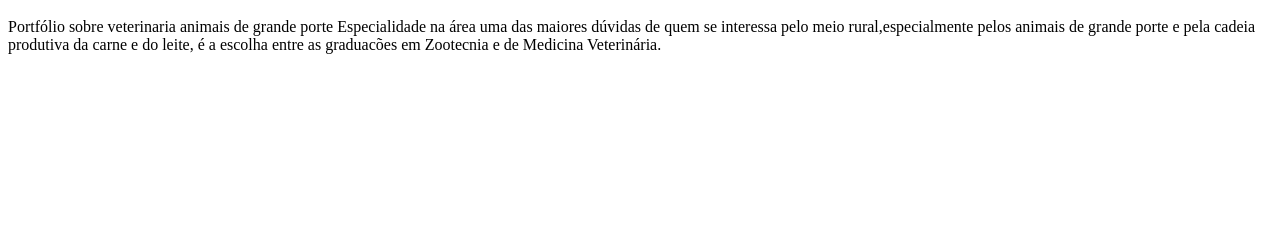
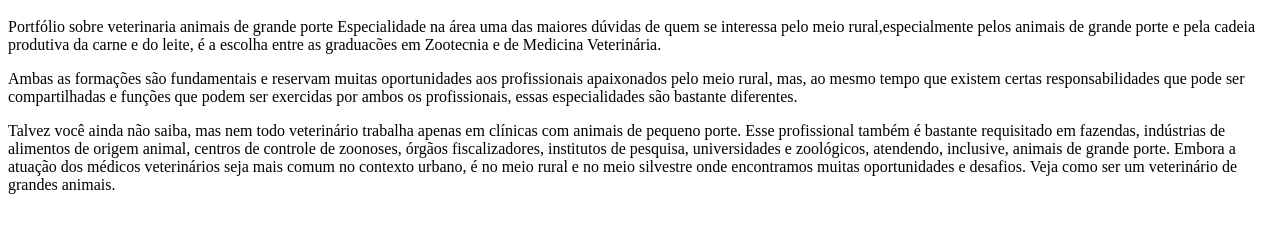
Before and after one commit to evelynnatalia/primeiroano2023, a plain HTML site: page index.html in a window 1280 px wide. Shown: the part 48-280 px from the top of the page. Drawn offline with Linux system fonts and the light colour scheme.

Commit message:
05 de outubro

```diff
--- a/index.html
+++ b/index.html
@@ -3,3 +3,11 @@
 Especialidade na área uma das maiores dúvidas de quem se interessa pelo meio rural,especialmente
 pelos animais de grande porte e pela cadeia produtiva da carne e do leite, é a escolha entre as
 graduacões em Zootecnia e de Medicina Veterinária.
+<p>Ambas as formações são fundamentais e reservam muitas oportunidades aos profissionais apaixonados pelo meio rural, mas,
+ao mesmo tempo que existem certas responsabilidades que pode ser compartilhadas e funções que podem ser exercidas por ambos
+os profissionais, essas especialidades são bastante diferentes.
+<p>Talvez você ainda não saiba, mas nem todo veterinário trabalha apenas em clínicas com animais de pequeno porte. Esse profissional também é bastante requisitado em fazendas,
+indústrias de alimentos de origem animal, centros de controle de zoonoses, órgãos fiscalizadores, institutos de pesquisa, universidades e zoológicos, atendendo, inclusive,
+animais de grande porte.
+Embora a atuação dos médicos veterinários seja mais comum no contexto urbano, é no meio rural e no meio silvestre onde encontramos muitas oportunidades e desafios.
+Veja como ser um veterinário de grandes animais.
```
